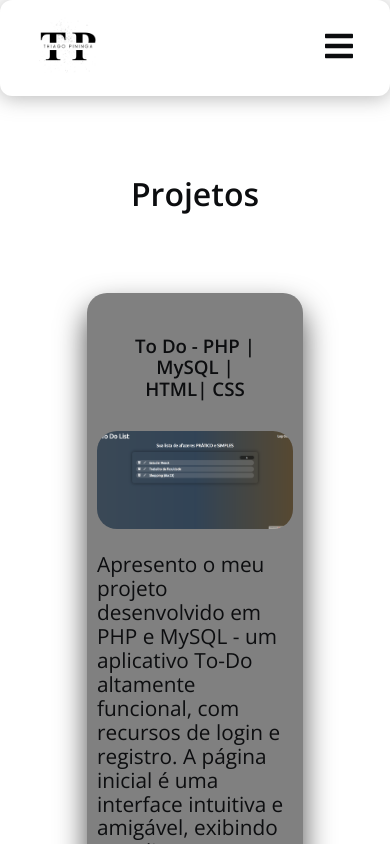
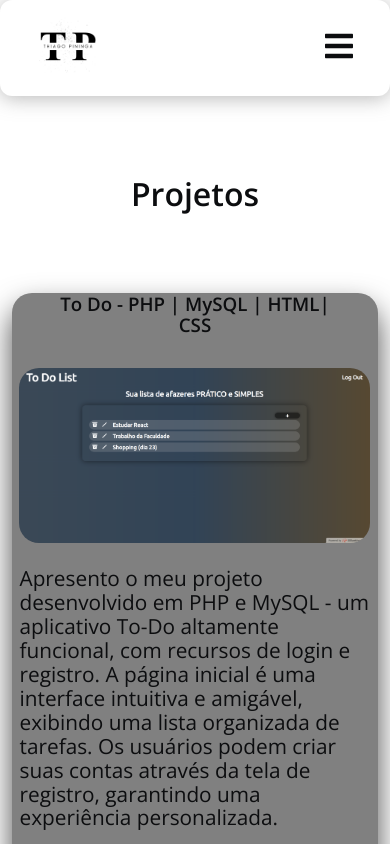
Before and after one commit to ThiagoPininga/portifolio-thiago, a React (Create React App) app: page /projetos in a window 390 px wide. Shown: the top 844 px of the page. Built offline with nearby package versions, Linux system fonts and the light colour scheme.

Commit message:
Ajuste final Projeto responsivo

```diff
--- a/src/pages/Main/projetos/styles.ts
+++ b/src/pages/Main/projetos/styles.ts
@@ -42,7 +42,7 @@ export const Container = styled.div`
   }
 
   @media (max-width: 1050px){
-    margin
+    margin: 0px;
 
     .projetos{
       margin: 0 3%;
```
